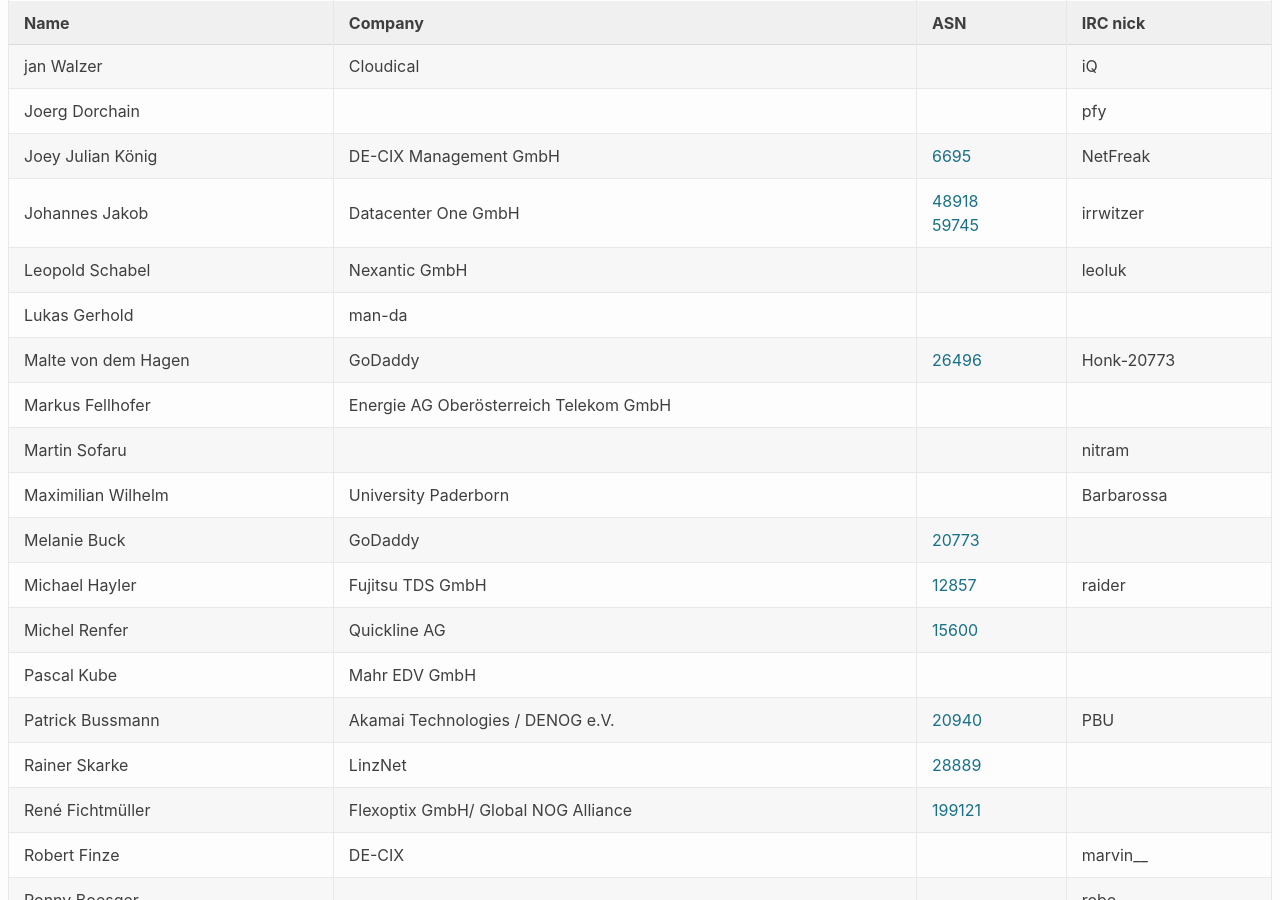
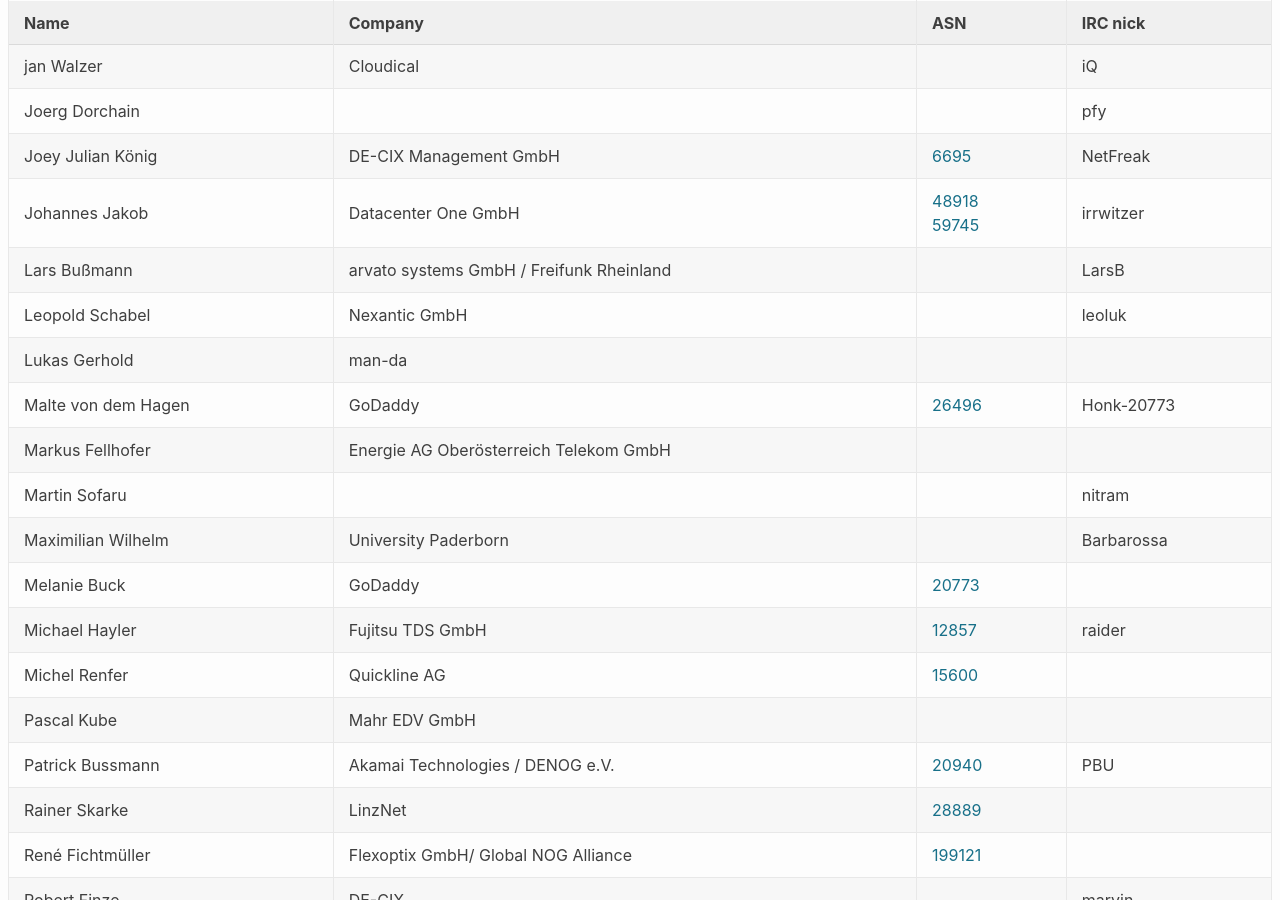
Before and after one commit to denog/pretix-attendeelist, a Jekyll site: the page built from index.markdown, in a window 1280 px wide and 900 px high, scrolled down 865 px. Built offline with Jekyll 4.4.1, drawn with Linux system fonts in a browser that asks for light colours.

Commit message:
Latest data: Wed Mar 17 18:30:35 UTC 2021

```diff
--- a/_data/attendees_meetup_leader_2021-01.json
+++ b/_data/attendees_meetup_leader_2021-01.json
@@ -136,6 +136,12 @@
     "company": "Datacenter One GmbH",
     "irc": "irrwitzer",
     "asn": "48918 59745"
+  },
+  {
+    "name": "Lars Bußmann",
+    "company": "arvato systems GmbH / Freifunk Rheinland",
+    "irc": "LarsB",
+    "asn": null
   },
   {
     "name": "Leopold Schabel",
```
